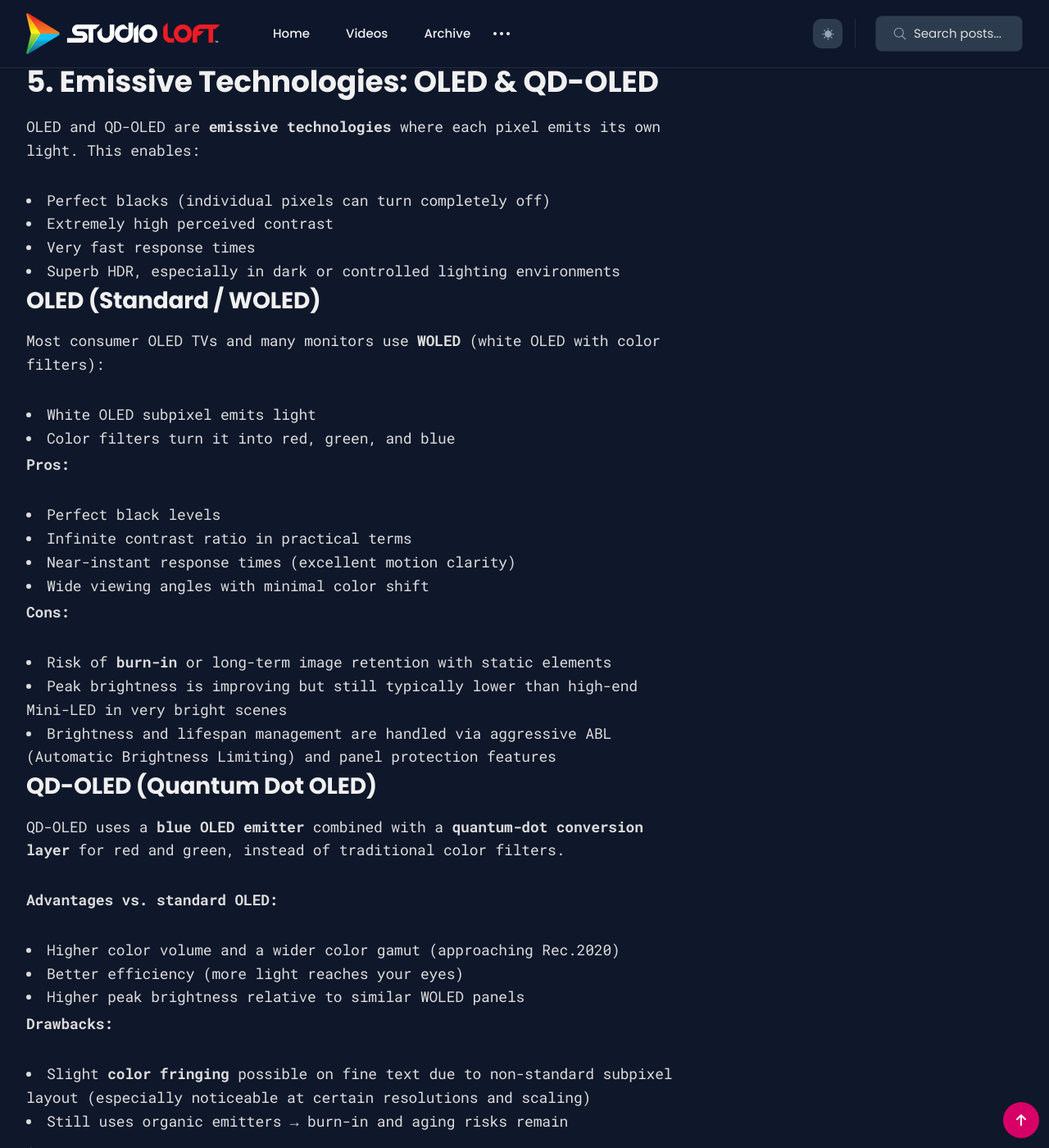
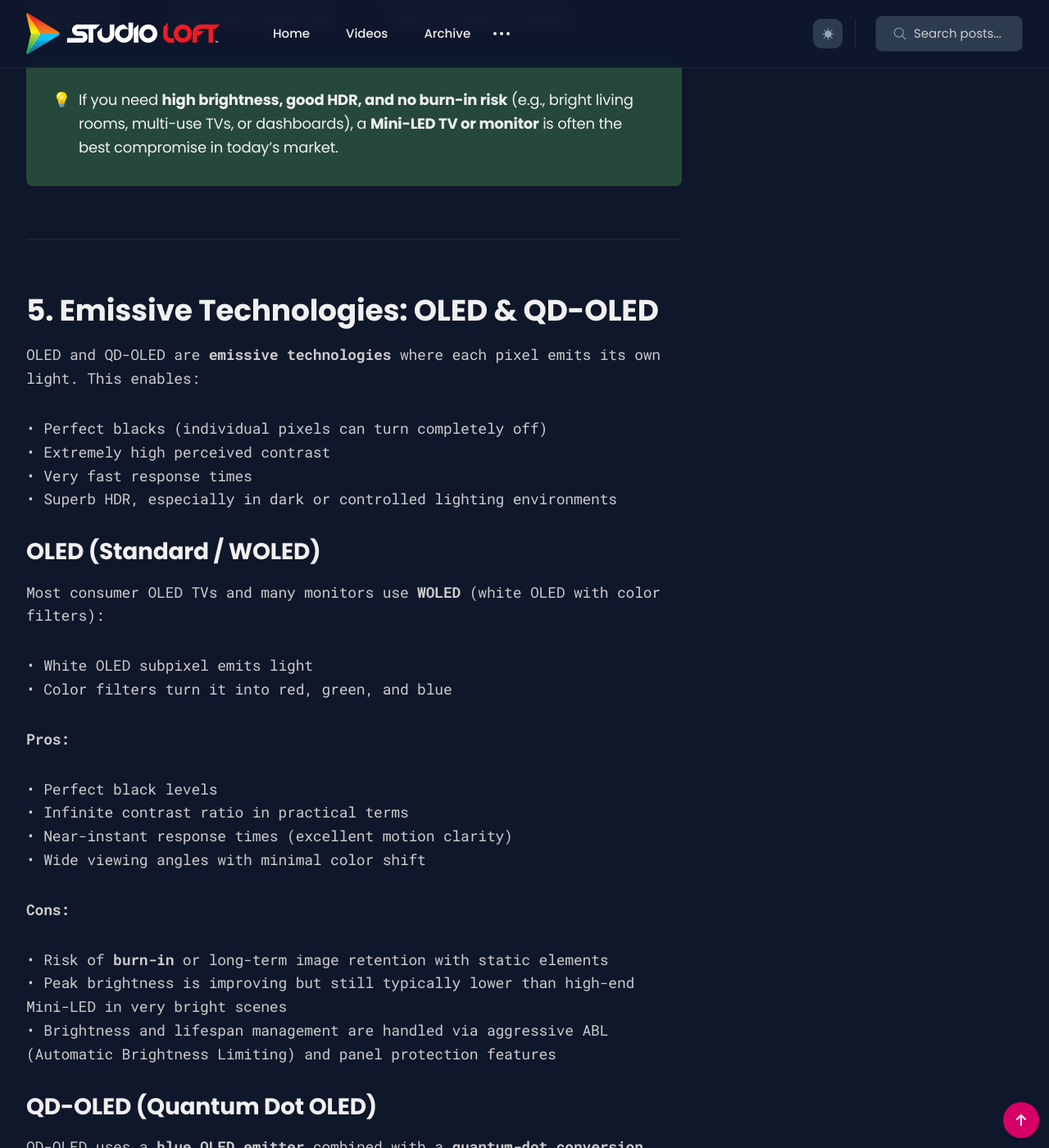
Before and after one commit to studioloft/studioloft.github.io, a Jekyll site: the page built from _posts/2025-11-01-display-technology.md, in a window 1280 px wide and 1400 px high, scrolled down 8232 px. Shown: the whole window at 82% size. Built offline with Jekyll 4.4.1, drawn with Linux system fonts in a browser that asks for light colours; some of the changed text lies outside the part shown.

Commit message:
update bullet point errors, body text color

```diff
--- a/_posts/2025-11-01-display-technology.md
+++ b/_posts/2025-11-01-display-technology.md
@@ -81,9 +81,9 @@ Emissive technologies offer the **best image quality** overall, but they carry h
 
 Within the LCD family, most consumer displays are based on three main **panel structures**:
 
-- **TN** (Twisted Nematic)
-- **IPS** (In-Plane Switching)
-- **VA** (Vertical Alignment)
+• **TN** (Twisted Nematic)
+• **IPS** (In-Plane Switching)
+• **VA** (Vertical Alignment)
 
 Each behaves differently in terms of color, contrast, speed, and viewing angles.
 
@@ -93,20 +93,20 @@ TN is the oldest and simplest LCD variant and is still favored in some **esports
 
 **How it works (simple version):**
 
-- Liquid crystals twist to control the polarization of light.
-- Voltage changes quickly re-orient the crystals, allowing very fast changes in brightness.
+• Liquid crystals twist to control the polarization of light.
+• Voltage changes quickly re-orient the crystals, allowing very fast changes in brightness.
 
 **Pros:**
 
-- Extremely fast response times (sub-1 ms on some gaming panels)
-- Very low input lag
-- Generally the cheapest option
+• Extremely fast response times (sub-1 ms on some gaming panels)
+• Very low input lag
+• Generally the cheapest option
 
 **Cons:**
 
-- Poor viewing angles (colors and contrast shift dramatically off-center)
-- Lower color accuracy and coverage
-- Weaker contrast than VA and emissive technologies
+• Poor viewing angles (colors and contrast shift dramatically off-center)
+• Lower color accuracy and coverage
+• Weaker contrast than VA and emissive technologies
 
 ### TN Panel Comparison Table
 
@@ -127,20 +127,19 @@ IPS is the **most balanced LCD technology** for general and professional use.
 
 **How it works:**
 
-- Liquid crystals rotate **in the plane** of the screen, improving control over light transmission and maintaining color stability across wide angles.
+• Liquid crystals rotate **in the plane** of the screen, improving control over light transmission and maintaining color stability across wide angles.
 
 **Pros:**
 
-- Excellent color accuracy and consistency
-- Wide viewing angles with minimal color shift
-- “Fast IPS” variants now offer very quick response times suitable for high-refresh gaming
-- Common in **creative**, **productivity**, and **premium monitors**
+• Excellent color accuracy and consistency
+• Wide viewing angles with minimal color shift
+• “Fast IPS” variants now offer very quick response times suitable for high-refresh gaming
+• Common in **creative**, **productivity**, and **premium monitors**
 
 **Cons:**
 
-- Native contrast (~900–1300:1) is lower than VA
-- IPS glow: subtle haze in dark scenes, especially at the corners in dark rooms
-.
+• Native contrast (~900–1300:1) is lower than VA
+• IPS glow: subtle haze in dark scenes, especially at the corners in dark rooms
 
 ### IPS Panel Comparison Table
 
@@ -163,19 +162,19 @@ VA panels prioritize **native contrast**, making them strong for movie watching
 
 **How it works:**
 
-- Crystals align vertically (blocking light) when “off” and tilt when voltage is applied, providing better light blocking in dark content.
+• Crystals align vertically (blocking light) when “off” and tilt when voltage is applied, providing better light blocking in dark content.
 
 **Pros:**
 
-- Highest contrast among mainstream LCD technologies (often 3000–6000:1)
-- Deep blacks (for an LCD)
-- Very good for movies, TV, and general entertainment, especially in dim rooms
+• Highest contrast among mainstream LCD technologies (often 3000–6000:1)
+• Deep blacks (for an LCD)
+• Very good for movies, TV, and general entertainment, especially in dim rooms
 
 **Cons:**
 
-- Slower transitions between some gray levels can cause **dark smearing** in fast content
-- Viewing angles are better than TN but worse than IPS
-- Color consistency can vary across the panel
+• Slower transitions between some gray levels can cause **dark smearing** in fast content
+• Viewing angles are better than TN but worse than IPS
+• Color consistency can vary across the panel
 
 ### VA Panel Comparison Table
 
@@ -198,16 +197,15 @@ Mini-LED is **not a new panel type**, but an advanced backlighting system for LC
 
 Instead of a small number of large LEDs or edge lighting, Mini-LED uses **hundreds to thousands of tiny LEDs** grouped into local dimming zones:
 
-- More zones = finer control of brightness across the screen
-- Enables much higher peak brightness (often 1000–3000+ nits)
-- Greatly improves HDR highlights and perceived contrast
+• More zones = finer control of brightness across the screen
+• Enables much higher peak brightness (often 1000–3000+ nits)
+• Greatly improves HDR highlights and perceived contrast
 
 However, because it’s still LCD, some limitations remain:
 
-- Light is controlled in **zones**, not per pixel
-- Bright highlights on dark backgrounds can cause **blooming** (a halo effect)
-- Panel type (IPS vs VA) still influences overall contrast and viewing angle
-.
+• Light is controlled in **zones**, not per pixel
+• Bright highlights on dark backgrounds can cause **blooming** (a halo effect)
+• Panel type (IPS vs VA) still influences overall contrast and viewing angle
 
 ### Mini-LED Overview Table
 
@@ -231,30 +229,30 @@ If you need **high brightness, good HDR, and no burn-in risk** (e.g., bright liv
 
 OLED and QD-OLED are **emissive technologies** where each pixel emits its own light. This enables:
 
-- Perfect blacks (individual pixels can turn completely off)
-- Extremely high perceived contrast
-- Very fast response times
-- Superb HDR, especially in dark or controlled lighting environments
+• Perfect blacks (individual pixels can turn completely off)
+• Extremely high perceived contrast
+• Very fast response times
+• Superb HDR, especially in dark or controlled lighting environments
 
 ## OLED (Standard / WOLED)
 
 Most consumer OLED TVs and many monitors use **WOLED** (white OLED with color filters):
 
-- White OLED subpixel emits light
-- Color filters turn it into red, green, and blue
+• White OLED subpixel emits light
+• Color filters turn it into red, green, and blue
 
 **Pros:**
 
-- Perfect black levels
-- Infinite contrast ratio in practical terms
-- Near-instant response times (excellent motion clarity)
-- Wide viewing angles with minimal color shift
+• Perfect black levels
+• Infinite contrast ratio in practical terms
+• Near-instant response times (excellent motion clarity)
+• Wide viewing angles with minimal color shift
 
 **Cons:**
 
-- Risk of **burn-in** or long-term image retention with static elements
-- Peak brightness is improving but still typically lower than high-end Mini-LED in very bright scenes
-- Brightness and lifespan management are handled via aggressive ABL (Automatic Brightness Limiting) and panel protection features
+• Risk of **burn-in** or long-term image retention with static elements
+• Peak brightness is improving but still typically lower than high-end Mini-LED in very bright scenes
+• Brightness and lifespan management are handled via aggressive ABL (Automatic Brightness Limiting) and panel protection features
 
 ## QD-OLED (Quantum Dot OLED)
 
@@ -262,15 +260,14 @@ QD-OLED uses a **blue OLED emitter** combined with a **quantum-dot conversion la
 
 **Advantages vs. standard OLED:**
 
-- Higher color volume and a wider color gamut (approaching Rec.2020)
-- Better efficiency (more light reaches your eyes)
-- Higher peak brightness relative to similar WOLED panels
+• Higher color volume and a wider color gamut (approaching Rec.2020)
+• Better efficiency (more light reaches your eyes)
+• Higher peak brightness relative to similar WOLED panels
 
 **Drawbacks:**
 
-- Slight **color fringing** possible on fine text due to non-standard subpixel layout (especially noticeable at certain resolutions and scaling)
-- Still uses organic emitters → burn-in and aging risks remain
-.
+• Slight **color fringing** possible on fine text due to non-standard subpixel layout (especially noticeable at certain resolutions and scaling)
+• Still uses organic emitters → burn-in and aging risks remain
 
 ### OLED vs QD-OLED Comparison Table
 
@@ -294,17 +291,17 @@ If your usage involves **static toolbars, HUDs, logos, or dashboards** on-screen
 
 MicroLED is often described as the **“endgame” display technology** because it combines the strengths of LCD and OLED with almost none of their weaknesses:
 
-- Each pixel is an **inorganic micro-LED**
-- Infinite contrast (per-pixel control)
-- Extremely high brightness (often 2000–5000+ nits potential)
-- No organic compounds → no traditional burn-in risk
-- Very long lifespan (100,000+ hours)
+• Each pixel is an **inorganic micro-LED**
+• Infinite contrast (per-pixel control)
+• Extremely high brightness (often 2000–5000+ nits potential)
+• No organic compounds → no traditional burn-in risk
+• Very long lifespan (100,000+ hours)
 
 **Challenges in 2025:**
 
-- Extremely expensive to manufacture
-- Difficult to scale to consumer pricing due to microscopic LED placement and yield issues
-- Primarily seen in **ultra-premium TVs**, **commercial signage**, or modular video walls
+• Extremely expensive to manufacture
+• Difficult to scale to consumer pricing due to microscopic LED placement and yield issues
+• Primarily seen in **ultra-premium TVs**, **commercial signage**, or modular video walls
 
 {: .important }
 MicroLED is the **most technically advanced display technology** currently available, but in 2025 it remains priced far above mainstream consumer budgets.
@@ -396,49 +393,49 @@ This section helps map the display technology comparison to **real-world usage**
 
 **Recommended:**
 
-- High-quality **IPS** or **IPS Black** for stability and accuracy
-- **QD-OLED** (or top-tier OLED) when HDR grading and deep blacks are priorities
+• High-quality **IPS** or **IPS Black** for stability and accuracy
+• **QD-OLED** (or top-tier OLED) when HDR grading and deep blacks are priorities
 
 **Why:**
 
-- You need wide gamut (at least DCI-P3), low Delta-E, stable calibration, and good uniformity.
-- Emissive displays offer unmatched contrast but require careful management for static UI.
+• You need wide gamut (at least DCI-P3), low Delta-E, stable calibration, and good uniformity.
+• Emissive displays offer unmatched contrast but require careful management for static UI.
 
 ## For Gamers
 
 **Competitive Esports Players:**
 
-- **Fast IPS** or **TN** with 240–360 Hz
-- Focus on input lag, response time, and motion clarity over contrast
+• **Fast IPS** or **TN** with 240–360 Hz
+• Focus on input lag, response time, and motion clarity over contrast
 
 **Immersive / HDR Gamers:**
 
-- **OLED** or **QD-OLED** monitors or TVs
-- Deep blacks and instant response massively improve perceived motion clarity and scene depth
+• **OLED** or **QD-OLED** monitors or TVs
+• Deep blacks and instant response massively improve perceived motion clarity and scene depth
 
 ## For Home Theater & HDR Entertainment
 
 **Dark Room Theater:**
 
-- **OLED** or **QD-OLED** is the gold standard
-- Perfect black levels and pixel-level dimming are unbeatable for movies and high-end series
+• **OLED** or **QD-OLED** is the gold standard
+• Perfect black levels and pixel-level dimming are unbeatable for movies and high-end series
 
 **Bright Living Room:**
 
-- **Mini-LED TV** with strong anti-reflection coating
-- Higher peak brightness preserves impact in bright scenes and fights glare
+• **Mini-LED TV** with strong anti-reflection coating
+• Higher peak brightness preserves impact in bright scenes and fights glare
 
 ## For Productivity, Office Work & Reading
 
 **Recommended:**
 
-- **IPS** or **IPS Black** monitors for stable color and comfortable viewing angles
-- Consider **E-Ink** secondary displays if you read long technical or textual documents frequently
+• **IPS** or **IPS Black** monitors for stable color and comfortable viewing angles
+• Consider **E-Ink** secondary displays if you read long technical or textual documents frequently
 
 **Why:**
 
-- Long work sessions demand comfort, predictable behavior, and low visual fatigue.
-- Burn-in risk on OLED may be a concern with static taskbars, docks, and toolbars.
+• Long work sessions demand comfort, predictable behavior, and low visual fatigue.
+• Burn-in risk on OLED may be a concern with static taskbars, docks, and toolbars.
 
 ---
 
@@ -447,28 +444,28 @@ This section helps map the display technology comparison to **real-world usage**
 Use this quick decision sequence to narrow down your options:
 
 1. **Is competitive gaming your top priority?**
-   - Yes → Look at **Fast IPS** or **TN** monitors with 240–360 Hz.
-   - No → Go to step 2.
+   • Yes → Look at **Fast IPS** or **TN** monitors with 240–360 Hz.
+   • No → Go to step 2.
 
 2. **Is HDR movie/TV watching in a dark room your main use?**
-   - Yes → Choose **OLED** or **QD-OLED**.
-   - No → Go to step 3.
+   • Yes → Choose **OLED** or **QD-OLED**.
+   • No → Go to step 3.
 
 3. **Will you use the screen in a bright room with lots of ambient light?**
-   - Yes → Consider **Mini-LED LCD** for high brightness and HDR.
-   - No → Go to step 4.
+   • Yes → Consider **Mini-LED LCD** for high brightness and HDR.
+   • No → Go to step 4.
 
 4. **Do you do color-critical creative work (photo, video, design)?**
-   - Yes → Choose **IPS Black** or **high-end OLED/QD-OLED** with calibration support.
-   - No → Go to step 5.
+   • Yes → Choose **IPS Black** or **high-end OLED/QD-OLED** with calibration support.
+   • No → Go to step 5.
 
 5. **Do you keep static UI elements on-screen all day?**
-   - Yes → Favor **IPS** / **VA** / **Mini-LED LCD** to avoid burn-in.
-   - No → Emissive tech (OLED/QD-OLED) is safe to consider if budget allows.
+   • Yes → Favor **IPS** / **VA** / **Mini-LED LCD** to avoid burn-in.
+   • No → Emissive tech (OLED/QD-OLED) is safe to consider if budget allows.
 
 6. **Is budget the deciding factor?**
-   - Tight budget → **IPS** or **VA** monitor / TV.
-   - Flexible budget → Match tech to use case (often **Mini-LED** or **OLED**).
+   • Tight budget → **IPS** or **VA** monitor / TV.
+   • Flexible budget → Match tech to use case (often **Mini-LED** or **OLED**).
 
 {: .q-left }
 > “Understanding display technology is the difference between choosing a screen that merely works—and one that transforms your workflow.”
@@ -479,16 +476,12 @@ Use this quick decision sequence to narrow down your options:
 
 In 2025, the world of displays can feel complex, but it becomes manageable once you understand the **underlying technologies**:
 
-- **TN** for raw speed and budget gaming
-- **IPS** for balanced performance, color accuracy, and productivity
-- **VA** for strong contrast in movies and dark rooms
-- **Mini-LED** for bright-room HDR with no burn-in risk
-- **OLED / QD-OLED** for reference-level blacks and HDR in controlled lighting
-- **MicroLED** as the long-term, high-cost “best of everything” endpoint
+• **TN** for raw speed and budget gaming
+• **IPS** for balanced performance, color accuracy, and productivity
+• **VA** for strong contrast in movies and dark rooms
+• **Mini-LED** for bright-room HDR with no burn-in risk
+• **OLED / QD-OLED** for reference-level blacks and HDR in controlled lighting
+• **MicroLED** as the long-term, high-cost “best of everything” endpoint
 
 {: .tip }
 If you’re unsure and want a safe, future-friendly choice, a **good IPS or Mini-LED display** is the most practical all-rounder in 2025. For premium HDR experiences and cinematic immersion, **OLED or QD-OLED** still sit at the top of the image quality ladder.
-
----
-
-*End of Markdown article: “The Ultimate Display Technology Comparison (2025)”*
--- a/css/_0-settings/color-scheme.scss
+++ b/css/_0-settings/color-scheme.scss
@@ -52,7 +52,7 @@
   --primary-color: #d60067;
   --white: #fff;
   --light-gray: #f0f0f0;
-  --gray: #dcdcdc;
+  --gray: #cccccc;
   --dark: #0f172a;
   --rgb-color: 15, 23, 42;
 
```
